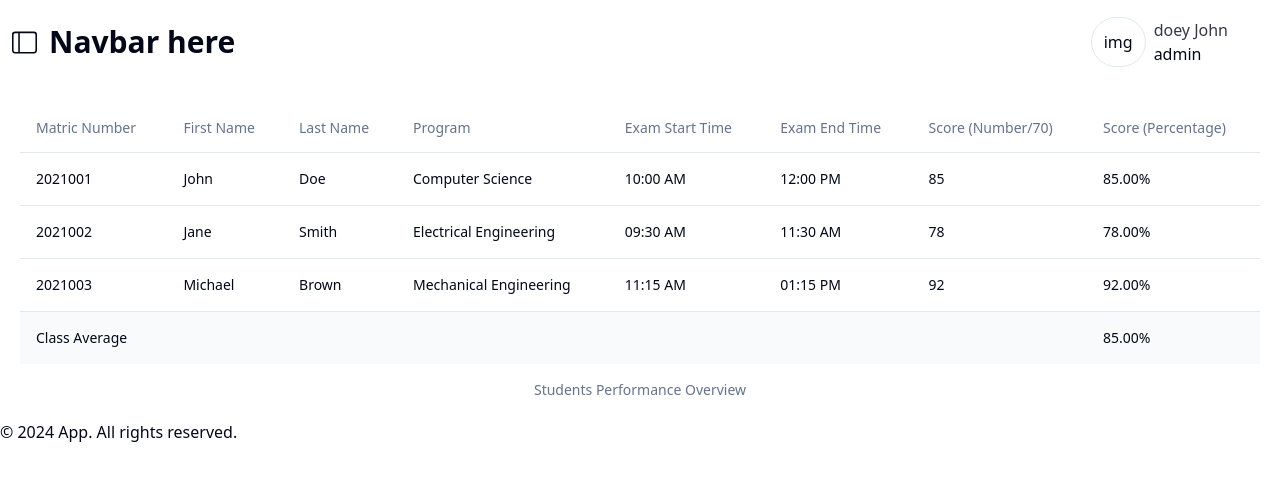
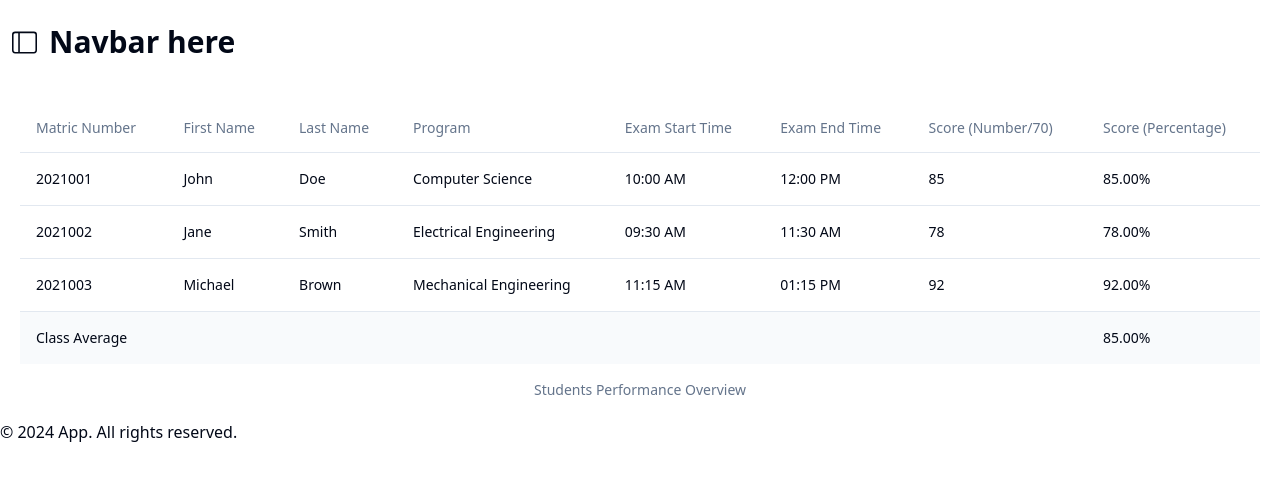
Before and after one commit to skeby/Code-Crushers, a React (Vite) app in the folder frontend/: page /student-overview in a window 1280 px wide. Shown: the top 480 px of the page. Built offline with nearby package versions, Linux system fonts and the light colour scheme.

Commit message:
ready for prod 3

```diff
--- a/frontend/src/components/shared/NavBar.tsx
+++ b/frontend/src/components/shared/NavBar.tsx
@@ -32,10 +32,10 @@
     // const [role, setRole] = useState("");
 
     //testing
-    const image = "img"
-    const firstName = "John"
-    const lastName = "doey"
-    const role = "admin"
+    // const image = "img"
+    // const firstName = "John"
+    // const lastName = "doey"
+    // const role = "admin"
 
 
 
@@ -104,7 +104,7 @@
                     </div>
                 </div>
 
-                <div className="flex items-center p-3 xl:mr-10 " >
+                {/* <div className="flex items-center p-3 xl:mr-10 " >
                     <div className=" mr-2 rounded-full border p-3 " >
                         {image}
                     </div>
@@ -112,7 +112,7 @@
                         <h2 className="text-semibold opacity-80" > {`${lastName} ${firstName}`} </h2>
                         <p>{role}</p>
                     </div>
-                </div>
+                </div> */}
             </div>
         </div>
     )
```
